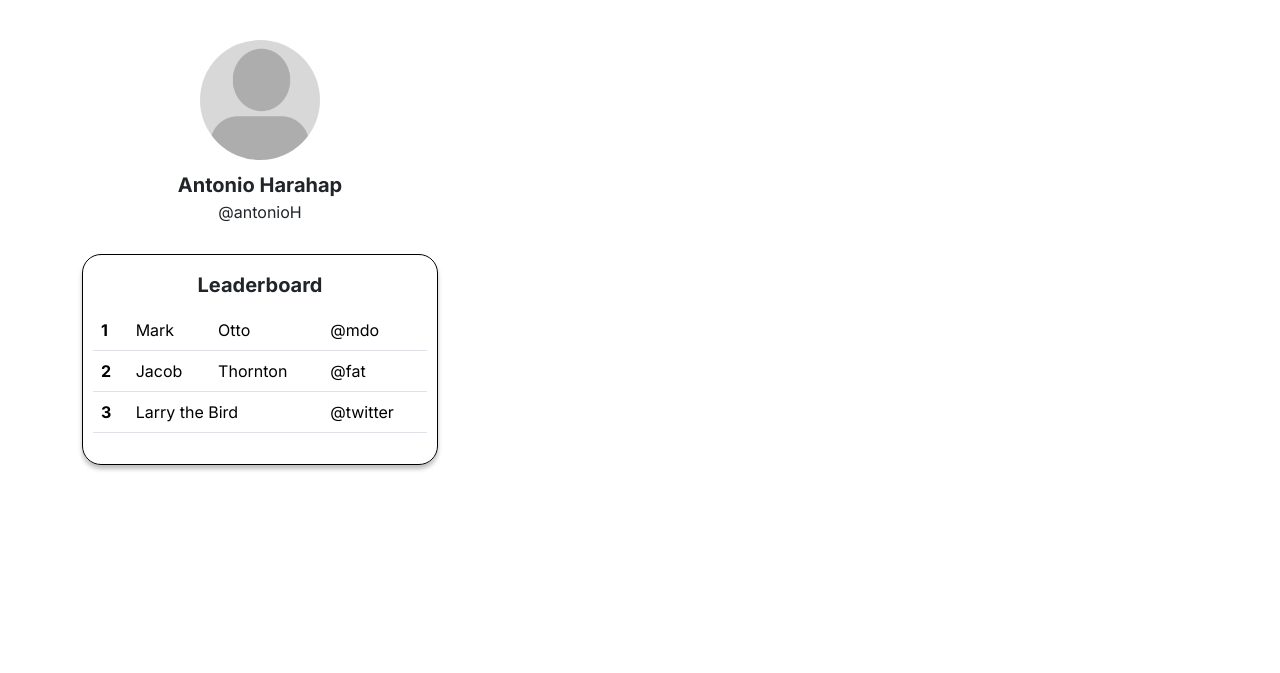
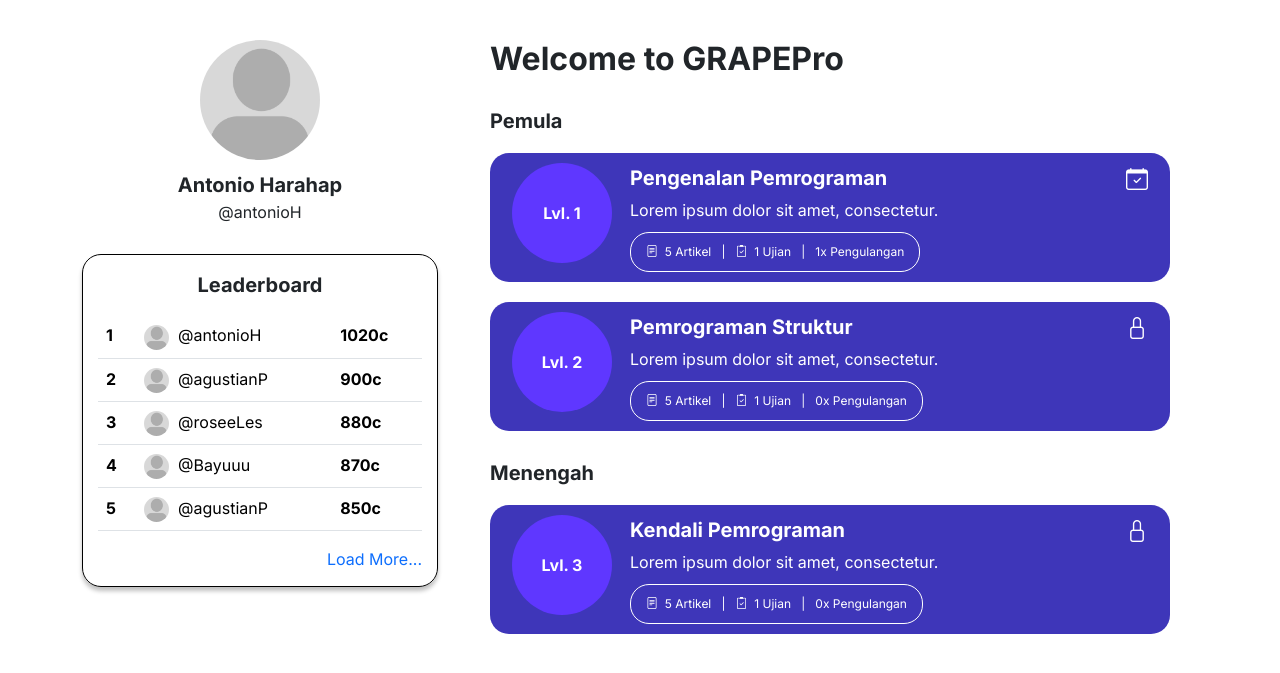
Before and after one commit to angganap/grapeappRPL, a CodeIgniter 4 app: template app/Views/User/home.php in a window 1280 px wide. Shown: the part 99-772 px from the top of the page. Run offline with PHP 8.4 and a stand-in for CodeIgniter, Linux system fonts and the light colour scheme; the template is opened without the code that fills it, so the values that code supplies are empty; some libraries are stand-ins or nearby versions.

Commit message:
the frontend of homepage is finished

```diff
--- a/app/Views/User/home.php
+++ b/app/Views/User/home.php
@@ -9,6 +9,7 @@
     <link rel="stylesheet" type="text/css" href="/css/user/style.css">
     <link href="https://cdn.jsdelivr.net/npm/bootstrap@5.3.0-alpha3/dist/css/bootstrap.min.css" rel="stylesheet" integrity="sha384-KK94CHFLLe+nY2dmCWGMq91rCGa5gtU4mk92HdvYe+M/SXH301p5ILy+dN9+nJOZ" crossorigin="anonymous">
     <script src="https://cdn.jsdelivr.net/npm/bootstrap@5.3.0-alpha3/dist/js/bootstrap.bundle.min.js" integrity="sha384-ENjdO4Dr2bkBIFxQpeoTz1HIcje39Wm4jDKdf19U8gI4ddQ3GYNS7NTKfAdVQSZe" crossorigin="anonymous"></script>
+    <link rel="stylesheet" href="https://cdn.jsdelivr.net/npm/bootstrap-icons@1.10.5/font/bootstrap-icons.css">
 
 </head>
 
@@ -43,28 +44,103 @@
                 <table class="table">
                     <tbody>
                         <tr>
-                        <th scope="row">1</th>
-                        <td>Mark</td>
-                        <td>Otto</td>
-                        <td>@mdo</td>
+                            <th scope="row">1</th>
+                            <td>
+                                <img class="ava-lead" src="/images/avatar.jpg" >
+                                <span>@antonioH</span>
+                            </td>
+                            <td class="coin-amount">1020c</td>
                         </tr>
                         <tr>
-                        <th scope="row">2</th>
-                        <td>Jacob</td>
-                        <td>Thornton</td>
-                        <td>@fat</td>
+                            <th scope="row">2</th>
+                            <td>
+                                <img class="ava-lead" src="/images/avatar.jpg" >
+                                <span>@agustianP</span>
+                            </td>
+                            <td class="coin-amount">900c</td>
                         </tr>
                         <tr>
-                        <th scope="row">3</th>
-                        <td colspan="2">Larry the Bird</td>
-                        <td>@twitter</td>
+                            <th scope="row">3</th>
+                            <td>
+                                <img class="ava-lead" src="/images/avatar.jpg" >
+                                <span>@roseeLes</span>
+                            </td>
+                            <td class="coin-amount">880c</td>
+                        </tr>
+                        <tr>
+                            <th scope="row">4</th>
+                            <td>
+                                <img class="ava-lead" src="/images/avatar.jpg" >
+                                <span>@Bayuuu</span>
+                            </td>
+                            <td class="coin-amount">870c</td>
+                        </tr>
+                        <tr>
+                            <th scope="row">5</th>
+                            <td>
+                                <img class="ava-lead" src="/images/avatar.jpg" >
+                                <span>@agustianP</span>
+                            </td>
+                            <td class="coin-amount">850c</td>
                         </tr>
                     </tbody>
                 </table>
+                <a class="link-offset-2 link-underline link-underline-opacity-0 load-more" href="#">Load More...</a>
+                <div class="clear"></div>
             </div>
         </div>
-        <div class="col-lg-8">
-
+        <div class="col-lg-8 right-content">
+            <h2>Welcome to GRAPEPro</h2>
+            <h5>Pemula</h5>
+            <div class="box-class">
+                <div class="container-fluid">
+                    <div class="row">
+                        <div class="col-lg-2">
+                            <div class="level"><p>Lvl. 1</p></div>
+                        </div>
+                        <div class="col-lg-10 class-section">
+                            <span class="class-title">Pengenalan Pemrograman</span><i class="bi bi-calendar-check icon-status"></i>
+                            <span class="class-desc">Lorem ipsum dolor sit amet, consectetur.</span>
+                            <div class="info-class">
+                                <span><i class="bi bi-file-text"></i>&nbsp;&nbsp;5 Artikel &nbsp;&nbsp;| &nbsp;&nbsp;<i class="bi bi-clipboard2-check"></i>&nbsp;&nbsp;1 Ujian &nbsp;&nbsp;| &nbsp;&nbsp;1x Pengulangan</span>
+                            </div>
+                        </div>
+                    </div>
+                </div>
+            </div>
+            <div class="box-class">
+                <div class="container-fluid">
+                    <div class="row">
+                        <div class="col-lg-2">
+                            <div class="level"><p>Lvl. 2</p></div>
+                        </div>
+                        <div class="col-lg-10 class-section">
+                            <span class="class-title">Pemrograman Struktur</span><i class="bi bi-lock icon-status"></i>
+                            <span class="class-desc">Lorem ipsum dolor sit amet, consectetur.</span>
+                            <div class="info-class">
+                                <span><i class="bi bi-file-text"></i>&nbsp;&nbsp;5 Artikel &nbsp;&nbsp;| &nbsp;&nbsp;<i class="bi bi-clipboard2-check"></i>&nbsp;&nbsp;1 Ujian &nbsp;&nbsp;| &nbsp;&nbsp;0x Pengulangan</span>
+                            </div>
+                        </div>
+                    </div>
+                </div>
+            </div>
+            <h5>Menengah</h5>
+            <div class="box-class">
+                <div class="container-fluid">
+                    <div class="row">
+                        <div class="col-lg-2">
+                            <div class="level"><p>Lvl. 3</p></div>
+                        </div>
+                        <div class="col-lg-10 class-section">
+                            <span class="class-title">Kendali Pemrograman</span><i class="bi bi-lock icon-status"></i>
+                            <span class="class-desc">Lorem ipsum dolor sit amet, consectetur.</span>
+                            <div class="info-class">
+                                <span><i class="bi bi-file-text"></i>&nbsp;&nbsp;5 Artikel &nbsp;&nbsp;| &nbsp;&nbsp;<i class="bi bi-clipboard2-check"></i>&nbsp;&nbsp;1 Ujian &nbsp;&nbsp;| &nbsp;&nbsp;0x Pengulangan</span>
+                            </div>
+                        </div>
+                    </div>
+                </div>
+            </div>
         </div>
     </div>
 </div>
--- a/public/css/user/style.css
+++ b/public/css/user/style.css
@@ -49,7 +49,7 @@ body{
 .leaderboard{
     width: 100%;
     margin-top: 30px;
-    padding: 15px 10px;
+    padding: 15px 15px;
     border: 1px solid #000000;
     box-shadow: 0px 4px 4px rgba(0, 0, 0, 0.25);
     border-radius: 19px;
@@ -59,5 +59,87 @@ body{
     font-size: 20px;
     font-weight: 700;
     display: inline-block;
-    margin-bottom: 10px;
+    margin-bottom: 15px;
 }
+
+.ava-lead{
+    width: 25px;
+    border-radius: 50%;
+    margin-right: 5px;
+}
+
+.coin-amount{
+    font-weight: 700;
+}
+
+.load-more{
+    float: right;
+}
+
+.clear{
+    clear: right;
+}
+
+.right-content{
+    padding: 0 40px !important;
+}
+.right-content h2{
+    font-weight: 700;
+}
+.right-content h5{
+    font-weight: 700;
+    margin-top: 30px;
+}
+
+.box-class{
+    width: 100%;
+    padding: 10px 10px;
+    background-color: #3E36B9;
+    border-radius: 19px;
+    color: #fff;
+    margin-top: 20px;
+}
+
+.level{
+    width: 100px;
+    height: 100px;
+    background-color: #5F37FF;
+    text-align: center;
+    vertical-align: middle;
+    line-height: 100px;
+    border-radius: 50%;
+    font-weight: 700;
+    left: 0;
+    right: 0;
+    margin: 0 auto;
+    position: relative;
+}
+
+.class-section{
+    padding-left: 20px !important;
+}
+.class-title{
+    font-size: 20px;
+    font-weight: 700;
+    display: inline-block;
+    margin-bottom: 5px;
+}
+.class-desc{
+    display: block;
+}
+
+.icon-status{
+    display: inline-block;
+    float: right;
+    font-size: 22px;
+}
+
+.info-class{
+    width: auto;
+    display: inline-block;
+    margin-top: 10px;
+    border-radius: 19px;
+    border: 1px solid #fff;
+    padding: 10px 15px;
+    font-size: 12px;
+}
```
